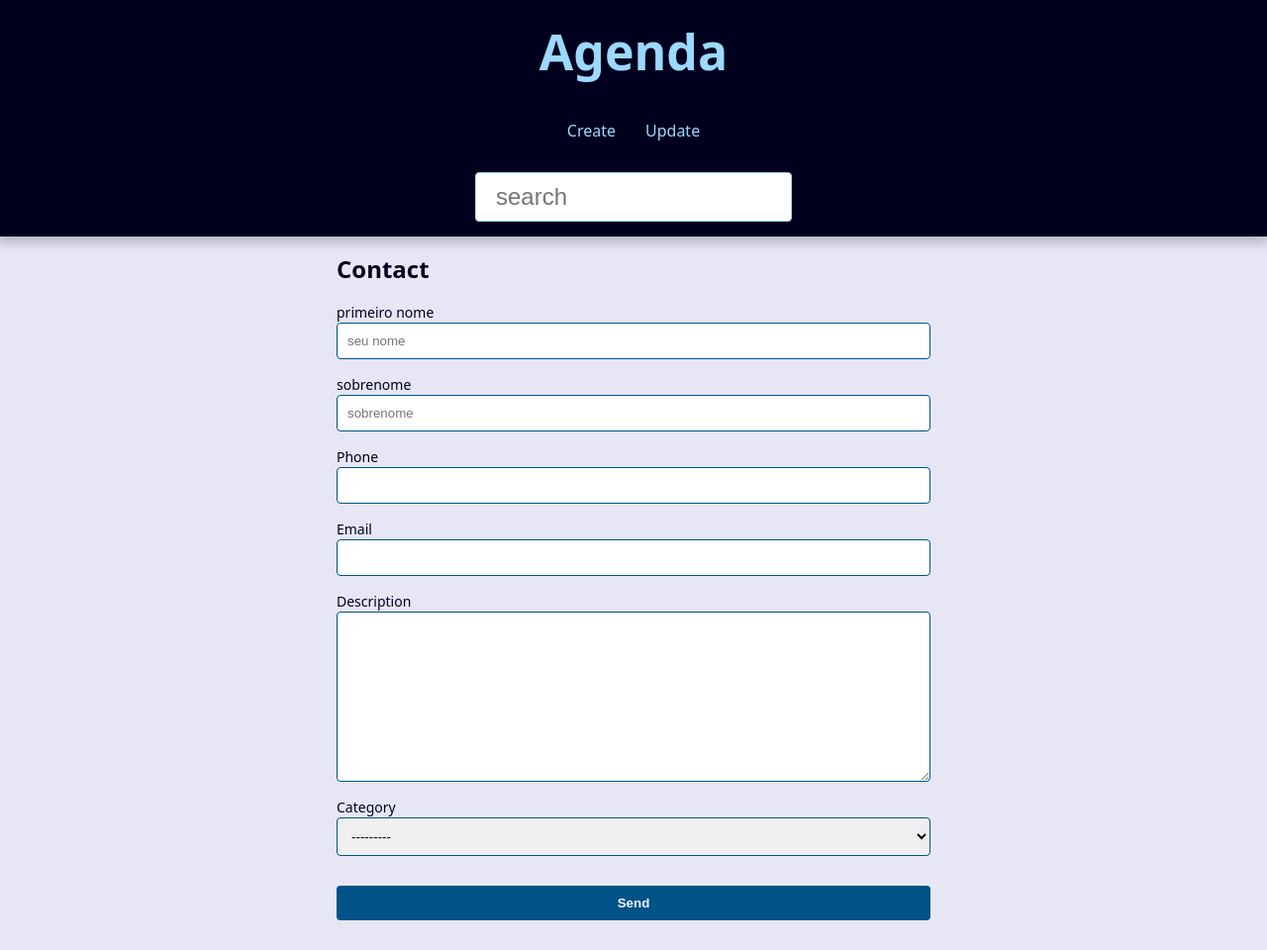
After one commit to Renatofsds16/contatos, a Django app: page /contact/create/ in a window 1280 px wide. The commit adds this page. Shown: the whole page at 99% size. Run offline with Django 4.2, Linux system fonts and the light colour scheme; data that the repository does not hold is empty.

Commit message:
criando viws update

```diff
--- a/base_templates/global/base.html
+++ b/base_templates/global/base.html
@@ -9,6 +9,49 @@
 </head>
 <body>
     {% include 'global/partials/_header.html' %}
-    {% block content %}{% endblock content %}
+    {% block content %}
+    <main class="content">
+        {% if page_obj %}
+            <div class="responsive-table">
+                <table class="contacts-table">
+                    <caption class="table-caption">
+                        contacts
+                    </caption>
+                    <thead>
+                        <tr class="table-row table-row-header">
+                            <th class="table-header">ID</th>
+                            <th class="table-header">FIRST NAME</th>
+                            <th class="table-header">LAST NAME</th>
+                            <th class="table-header">PHONE</th>
+                            <th class="table-header">EMAIL</th>
+                        </tr>
+                    </thead>
+                    <tbody>
+                        {% for contact in page_obj %}
+                            <tr class="table-row">
+                                <td class="table-cel">
+                                    <a class="table-link" href="{% url 'contact:contact' contact.id %}">
+                                        {{ contact.id }}
+                                    </a>
+                                </td>
+                                <td class="table-cel">{{ contact.first_name }}</td>
+                                <td class="table-cel">{{ contact.last_name }}</td>
+                                <td class="table-cel">{{ contact.phone }}</td>
+                                <td class="table-cel">{{ contact.email }}</td>
+                            </tr>
+                        {% endfor %}
+                    </tbody>
+                </table>
+            </div>
+        {% else %}
+        <div class="single-contact">
+            <h1 class="single-contact-name">
+                Nenhum contato encontrado!
+            </h1>
+        </div>
+        {% endif %}
+        {% include 'global/partials/_pagination.html' %}
+    </main>
+    {% endblock content %}
 </body>
 </html>
--- a/base_templates/global/partials/_header.html
+++ b/base_templates/global/partials/_header.html
@@ -6,7 +6,7 @@
     </h1>
     <nav class="menu">
         <ul class="menu-list">
-            <li class="item"><a href="" class="menu-link">Create</a></li>
+            <li class="item"><a href="{% url 'contact:create' %}" class="menu-link">Create</a></li>
             <li class="item"><a href="" class="menu-link">Update</a></li>
         </ul>
     </nav>
--- /dev/null
+++ b/contact/forms.py
@@ -0,0 +1,46 @@
+from django import forms
+from django.core.exceptions import ValidationError
+from contact.models import Contact
+
+
+class ContactForms(forms.ModelForm):
+    first_name = forms.CharField(
+        widget=forms.TextInput(
+            attrs={'placeholder': 'seu nome'}
+        ),
+        label='primeiro nome'
+    )
+    last_name = forms.CharField(
+        widget=forms.TextInput(
+            attrs={'placeholder': 'sobrenome'}
+        ),
+        label='sobrenome'
+    )
+
+    class Meta:
+        model = Contact
+        fields = (
+            'first_name',
+            'last_name',
+            'phone',
+            'email',
+            'description',
+            'category',
+        )
+        widgets = {'first_name': forms.TextInput(attrs={
+            'placeholder': 'escreva aqui'
+        })}
+
+    def clean(self):
+        # cleaned_data = self.cleaned_data
+        # self.add_error(
+        #    'first_name', ValidationError('erros a corregir', code='invalid')
+        # )
+        return super().clean()
+
+    def clean_first_name(self):
+        first_name = self.cleaned_data.get('first_name')
+        if first_name == 'abc' or first_name == 'ABC':
+            raise ValidationError('nome invalido')
+        print('passei no first_name')
+        return first_name
--- a/contact/models.py
+++ b/contact/models.py
@@ -1,8 +1,8 @@
-#type:ignore
-
+# type:ignore
 from django.db import models
 from django.utils import timezone
 from django.contrib.auth.models import User
+
 
 class Category(models.Model):
     class Meta:
@@ -36,6 +36,5 @@ class Contact(models.Model):
         null=True
     )
 
-
     def __str__(self):
         return f'{self.first_name} {self.last_name}'
--- /dev/null
+++ b/contact/templates/contact/create.html
@@ -0,0 +1,27 @@
+{% extends 'global/base.html' %}
+{% block content %}
+  <div class="form-wrapper">
+    <h2>Contact</h2>
+    <form
+      action="{{form_action}}"
+      method="POST"
+      enctype="multipart/form-data"
+    >
+      {% csrf_token %}
+      <div class="form-content">
+        {% for field in forms %}
+          <div class="form-group">
+            <label for="{{ field.id_for_label }}">{{ field.label }}</label>
+            {{ field }}
+            {{ field.errors }}
+          </div>
+        {% endfor %}
+      </div>
+      <div class="form-content">
+        <div class="form-group">
+          <button class="btn" type="submit">Send</button>
+        </div>
+      </div>
+    </form>
+  </div>
+{% endblock content %}
--- a/contact/urls.py
+++ b/contact/urls.py
@@ -4,7 +4,9 @@ from . import views
 app_name = 'contact'
 
 urlpatterns = [
-    path('<int:contact_id>/', views.contact, name='contact'),
     path('', views.index, name='index'),
     path('search/', views.search, name='search'),
+    path('contact/<int:contact_id>/', views.contact, name='contact'),
+    path('contact/<int:contact_id>/update/', views.update, name='update'),
+    path('contact/create/', views.create, name='create'),
 ]
--- a/contact/views/__init__.py
+++ b/contact/views/__init__.py
@@ -1 +1,4 @@
+# type:ignore
+# flake8: noqa
 from .contact_views import *
+from .contact_forms import *
--- /dev/null
+++ b/contact/views/contact_forms.py
@@ -0,0 +1,57 @@
+# type:ignore
+
+from django.shortcuts import render, redirect
+from contact.forms import ContactForms
+from django.urls import reverse
+
+
+def create(request):
+    form_action = reverse('contact:create')
+    if request.method == 'POST':
+        form = ContactForms(data=request.POST)
+        context = {
+            'forms': form,
+            'form_action': form_action
+        }
+        if form.is_valid():
+            form.save()
+            return redirect('contact:update')
+        return render(
+            request,
+            'contact/create.html',
+            context=context
+        )
+    context = {
+        'forms': ContactForms()
+    }
+    return render(
+        request,
+        'contact/create.html',
+        context=context
+    )
+
+
+def update(request, contact_id):
+    form_action = reverse('contact:update')
+    if request.method == 'POST':
+        form = ContactForms(data=request.POST)
+        context = {
+            'forms': form,
+            'form_action': form_action
+        }
+        if form.is_valid():
+            contact = form.save()
+            return redirect('contact:update', contact_id=contact.id)
+        return render(
+            request,
+            'contact/create.html',
+            context=context
+        )
+    context = {
+        'forms': ContactForms()
+    }
+    return render(
+        request,
+        'contact/create.html',
+        context=context
+    )
```
Also changed, not shown: contact/templates/contact/index.html (+0 -44 lines).
